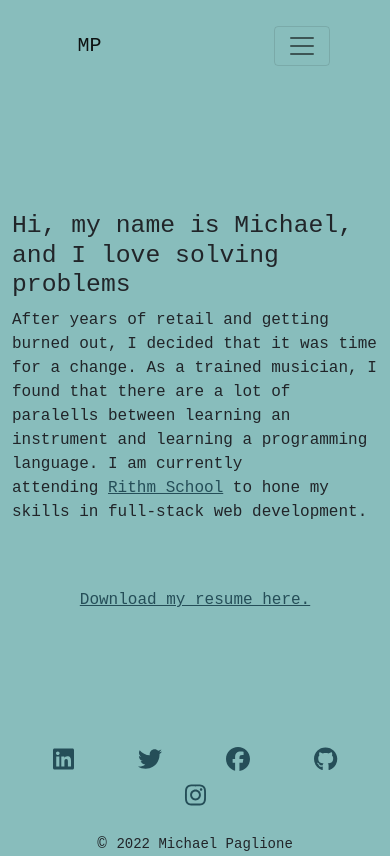
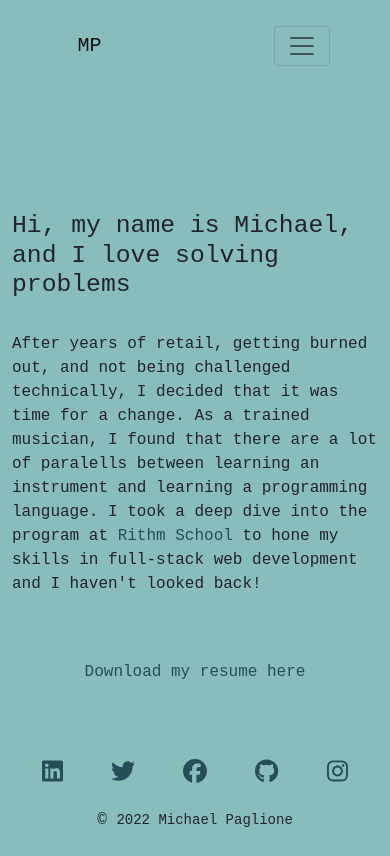
Before and after one commit to pagman77/personal-website, a Next.js app: page /about in a window 390 px wide. Built offline with nearby package versions, Linux system fonts and the light colour scheme.

Commit message:
update styling, fix mobile repsponsive breakpoints, fix form submission error, add alert to form submission, other general styling optimizations

```diff
--- a/comps/Navbar.js
+++ b/comps/Navbar.js
@@ -21,7 +21,7 @@ export default function Navbar() {
       <div id="main-nav" className="collapse navbar-collapse mx-5">
         <div className="navbar-nav">
           <Link href="/about">
-            <a className="nav-link active">About</a>
+            <a className="nav-link">About</a>
           </Link>
 
           <Link href="/blog">
--- a/pages/_app.js
+++ b/pages/_app.js
@@ -9,10 +9,6 @@ import 'bootstrap/dist/css/bootstrap.css';
 import '../styles/globals.css';
 function MyApp({ Component, pageProps }) {
 
-  // useEffect(() => {
-  //   import("bootstrap/dist/js/bootstrap.js");
-  // }, []);
-
   return (
     <>
       <Script src="https://cdn.jsdelivr.net/npm/bootstrap@5.0.2/dist/js/bootstrap.bundle.min.js" integrity="sha384-MrcW6ZMFYlzcLA8Nl+NtUVF0sA7MsXsP1UyJoMp4YLEuNSfAP+JcXn/tWtIaxVXM" crossorigin="anonymous" />
--- a/pages/about.js
+++ b/pages/about.js
@@ -1,9 +1,13 @@
 import Navbar from '../comps/Navbar';
 import Footer from '../comps/Footer';
+import Head from 'next/head';
 
 export default function aboutMe() {
   return (
     <div id='page-container'>
+      <Head>
+        <title>About Michael</title>
+      </Head>
       <Navbar />
       <div id="wrap" style={{ marginTop: 120 }} className="container-fluid about">
         <div className="row mt-5 justify-content-center align-items-center">
@@ -12,17 +16,17 @@ export default function aboutMe() {
               Hi, my name is Michael, and I love solving problems
             </h2>
           </div>
-          <div className="col-sm-12 col-md-4 mx-4">
+          <div className="col-sm-12 col-md-4 mx-4 mt-4">
             <p>
-              After years of retail and getting burned out, I decided that it was time for a change.
+              After years of retail, getting burned out, and not being challenged technically, I decided that it was time for a change.
               As a trained musician, I found that there are a lot of paralells between learning an instrument
-              and learning a programming language. I am currently attending&nbsp;
+              and learning a programming language. I took a deep dive into the program at&nbsp;
               <a href="http://www.rithmschool.com" target="blank">Rithm School</a>
-              &nbsp;to hone my skills in full-stack web development.
+              &nbsp;to hone my skills in full-stack web development and I haven&apos;t looked back!
             </p>
           </div>
           <div className="col-12 text-center my-5">
-            <p><a href="/paglione_resume.pdf" download role="button">Download my resume here.</a></p>
+            <p><a href="/paglione_resume.pdf" download role="button">Download my resume here</a></p>
           </div>
         </div>
       </div>
--- a/pages/blog/index.js
+++ b/pages/blog/index.js
@@ -1,11 +1,15 @@
 import Navbar from '../../comps/Navbar';
 import Footer from '../../comps/Footer';
+import Head from 'next/head';
 import Link from 'next/link';
 
 export default function Home() {
 
   return (
     <div id='page-container'>
+      <Head>
+        <title>Blog</title>
+      </Head>
       <Navbar />
       <div id="wrap" style={{ marginTop: 120 }} className="container-fluid blog">
         <div className="row align-items-center justify-content-center">
@@ -14,7 +18,7 @@ export default function Home() {
               Sometimes I write about the things I&apos;m learning
             </h2>
           </div>
-          <div className="col-sm-12 col-md-4 mx-4">
+          <div className="col-sm-12 col-md-4 mx-4 mt-4">
             <p>
               One of the things I love about the developer community is how willing everyone is to help
               each other out. There is no way I can ever pay back the countless hours other engineers have spent
--- a/pages/index.js
+++ b/pages/index.js
@@ -1,10 +1,16 @@
 import Image from 'next/image';
 import Navbar from '../comps/Navbar';
 import Footer from '../comps/Footer';
+import Head from 'next/head';
 
 export default function Home() {
   return (
     <div id='page-container'>
+      <Head>
+        <title>Michael Paglione - Software Engineer</title>
+        <meta name='description' content='Connecticut-based full-stack software engineer' />
+        <meta name="keywords" content='software, engineer, developer, python, javascript, nextjs, react, express, node, sql, flask' />
+      </Head>
       <Navbar />
       <div id="wrap" className="container-fluid mt-5">
         <div className="row d-flex align-items-center justify-content-center">
--- a/pages/portfolio.js
+++ b/pages/portfolio.js
@@ -1,10 +1,14 @@
 import Image from 'next/image';
 import Navbar from '../comps/Navbar';
 import Footer from '../comps/Footer';
+import Head from 'next/head';
 
 export default function Portfolio() {
   return (
     <div id='page-container'>
+      <Head>
+        <title>Portfolio</title>
+      </Head>
       <Navbar />
       <div id="wrap" className='container mt-5'>
         <div className='row d-flex align-items-center justify-content-center'>
--- a/styles/globals.css
+++ b/styles/globals.css
@@ -55,6 +55,7 @@ body {
 
 .about a {
  color: #254E58;
+ text-decoration: none;
 }
 
 .about a:hover {
@@ -64,6 +65,7 @@ body {
 .blog a {
  color: #254E58;
  font-size: 1.8rem;
+ text-decoration: none;
 }
 
 .blog a:hover {
@@ -76,11 +78,25 @@ body {
  background-color: #88BDBC;
  border-radius: 5px;
  font-size: 1.15rem;
+ margin-top: 1.8rem;
+ box-shadow: rgba(0, 0, 0, 0.24) 0px 3px 8px;
 }
 
 .contact-btn:hover {
  color: #112D32;
  background-color: #9fd4e1;
+}
+
+.contact input,
+.contact select,
+.contact textarea {
+ box-shadow: rgba(0, 0, 0, 0.35) 0px 5px 15px;
+}
+
+.alert {
+ background-color: #88BDBC;
+ border: none;
+ font-size: 1.2rem;
 }
 
 .project-btn {
@@ -89,6 +105,7 @@ body {
  background-color: #88BDBC;
  border-radius: 5px;
  font-size: 1.05rem;
+ box-shadow: rgba(0, 0, 0, 0.24) 0px 3px 8px;
 }
 
 .project-btn:hover {
@@ -101,9 +118,10 @@ body {
  text-decoration: none;
 }
 
+
 .footer a {
  color: #254E58;
- margin: 2rem;
+ margin: 1.5rem;
  font-size: 1.5rem;
 }
 
```
Also changed, not shown: pages/contact.js (+16 -3 lines).
